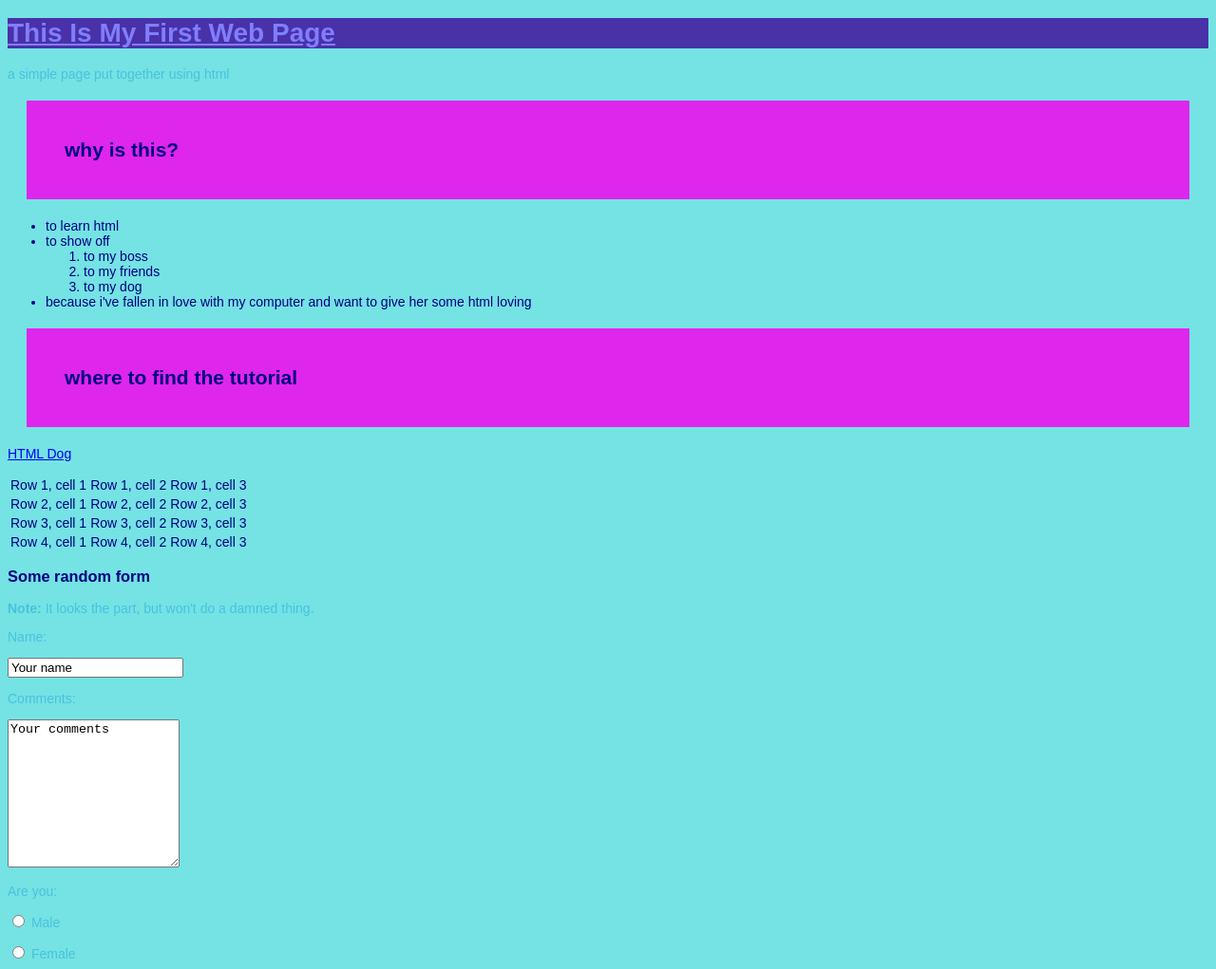
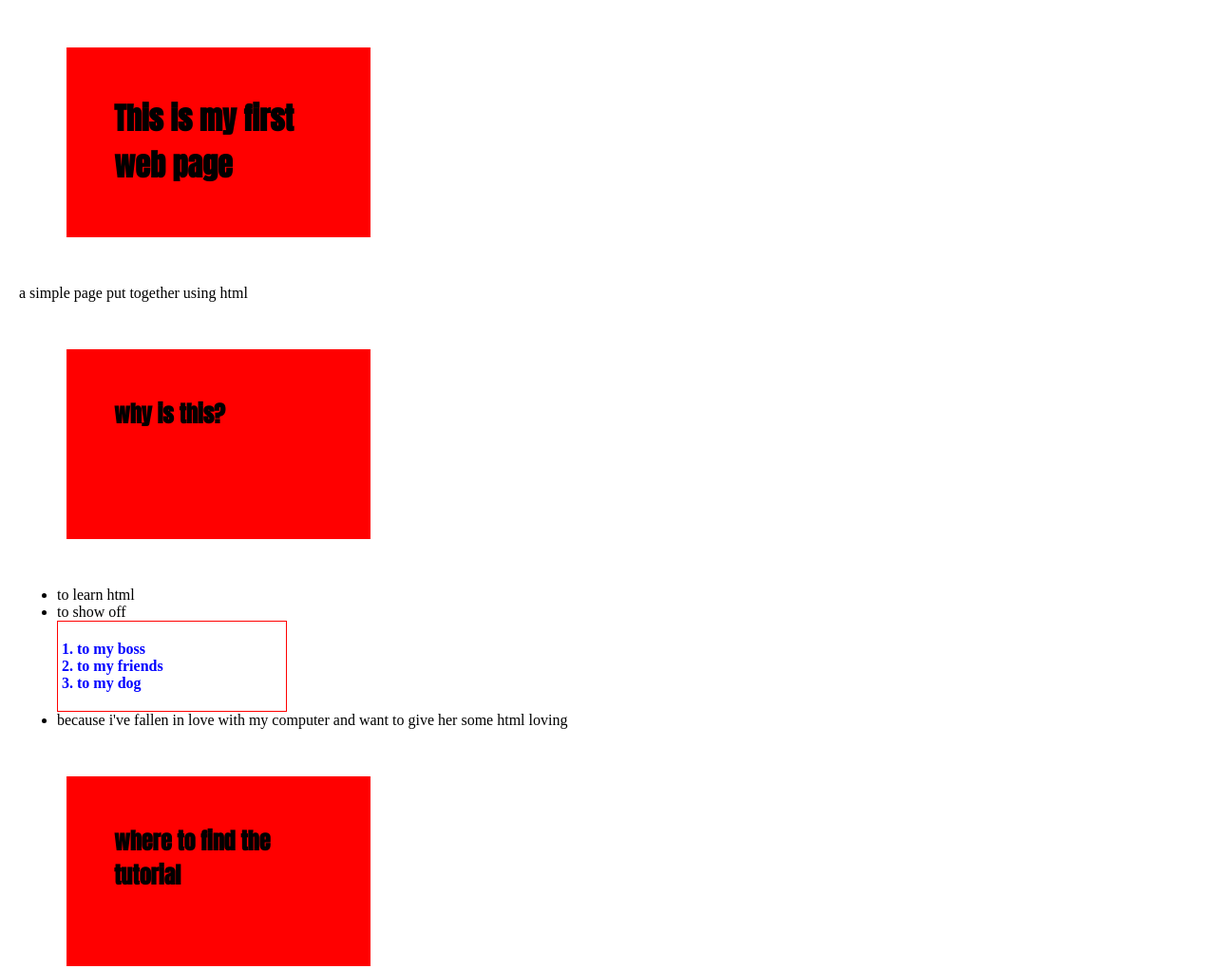
Before and after one commit to Benhertz/website, a plain HTML site: page index.html in a window 1280 px wide. Shown: the top 1021 px of the page at 95% size. Drawn offline with Linux system fonts and the light colour scheme.

Commit message:
update pages

```diff
--- a/css/style.css
+++ b/css/style.css
@@ -1,25 +1,21 @@
 body {
-	font-size: 14px;
-	color: navy;
-	font-family: arial, helvetica;
-	background-color: #75E2E4;
+	margin: 10px 10px 10px 20px;
 }
 
-p {
-    color: #48C2DD;
+.heading {
+	width: 220px;
+	height: 100px;
+	background-color: red;
+	padding: 50px;
+	margin: 50px;
+	font-family: 'Anton', sans-serif;
+
 }
 
-h1 {
-	color: #807EFB;
-	background-color: #4931A8;
+#list ol {
+	color: blue;
 	font-weight: bold;
-	text-decoration: underline;
-	text-transform: capitalize;
+	border: 1px red solid;
+	width: 200px;
+	padding: 20px;
 }
-
-h2 {
-	font-size: 1.5em;
-	background-color: #DF26EC;
-	margin: 20px;
-	padding: 40px;
-}
--- a/index.html
+++ b/index.html
@@ -5,11 +5,14 @@
 			a whalee of an intro
 		</title>
 		<link rel="stylesheet" href="css/style.css">
+		<link href="https://fonts.googleapis.com/css?family=Anton" rel="stylesheet">
 	</head>
 	<body>
-		<h1>This is my first web page</h1>
+		<h1 class="heading">This is my first web page</h1>
 		<p>a simple page put together using html</p>
-		<h2>why is this?</h2>
+		<h2 class="heading">why is this?</h2>
+
+		<div id="list">
 			<ul>
 				<li>to learn html</li>
 				<li>to show off</li>
@@ -20,7 +23,9 @@
 					</ol>
 				<li>because i've fallen in love with my computer and want to give her some html loving</li>
 			</ul>
-		<h2>where to find the tutorial</h2>
+		</div>
+
+		<h2 class="heading">where to find the tutorial</h2>
 		<p><a href="http://www.htmldog.com">HTML Dog</a></p>
 
 	<table>
@@ -46,7 +51,7 @@
 		 </tr>
 	</table>
 
-	<h3>Some random form</h3>
+	<h3 class="heading">Some random form</h3>
 <p><strong>Note:</strong> It looks the part, but won't do a damned thing.</p>
 
 <form action="somescript.php" method="post">
@@ -67,5 +72,6 @@
 
 </form>
 
+<a class="link" href="about.html">About Us</a>
 	</body>
 </html>
```
Also changed, not shown: about.html (+2 -1 lines). Lines whose indentation alone changed are shown as unchanged.
